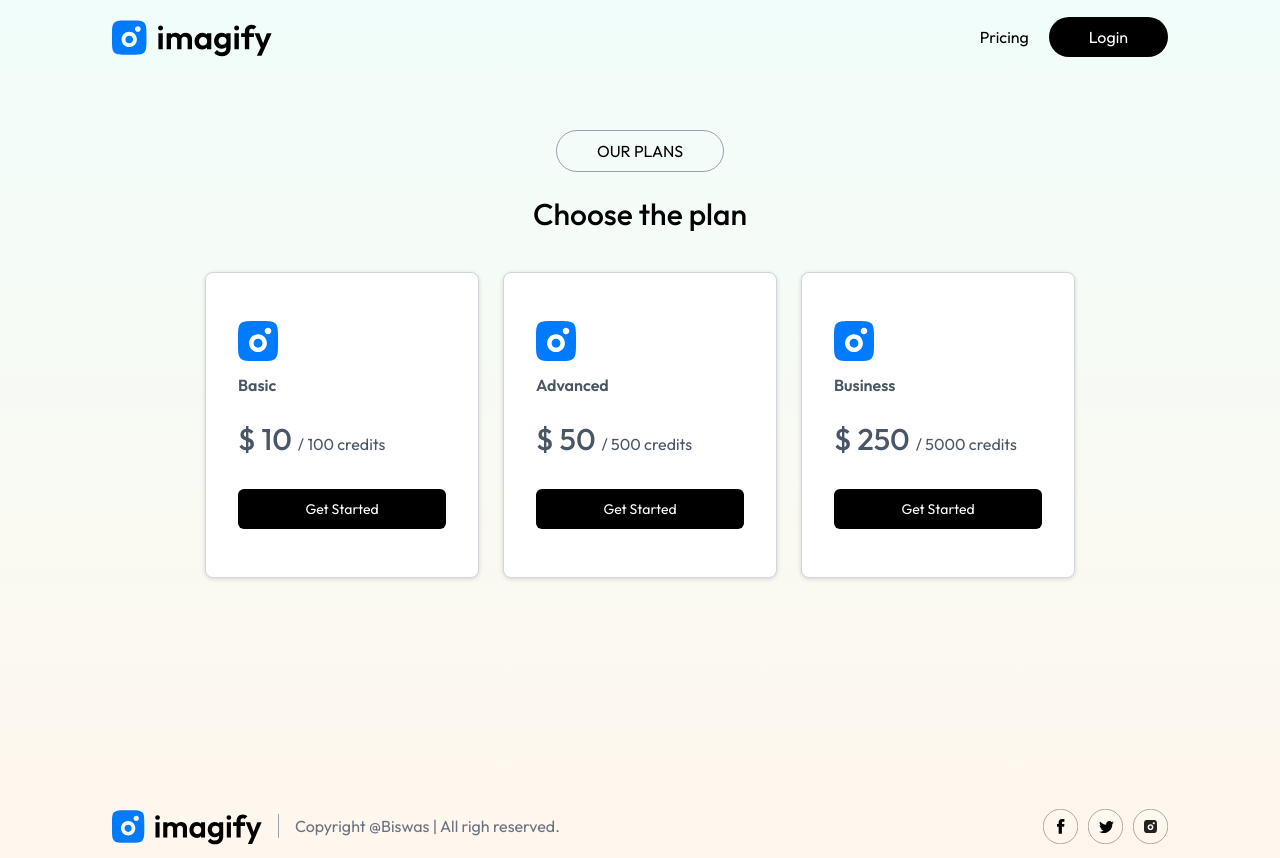
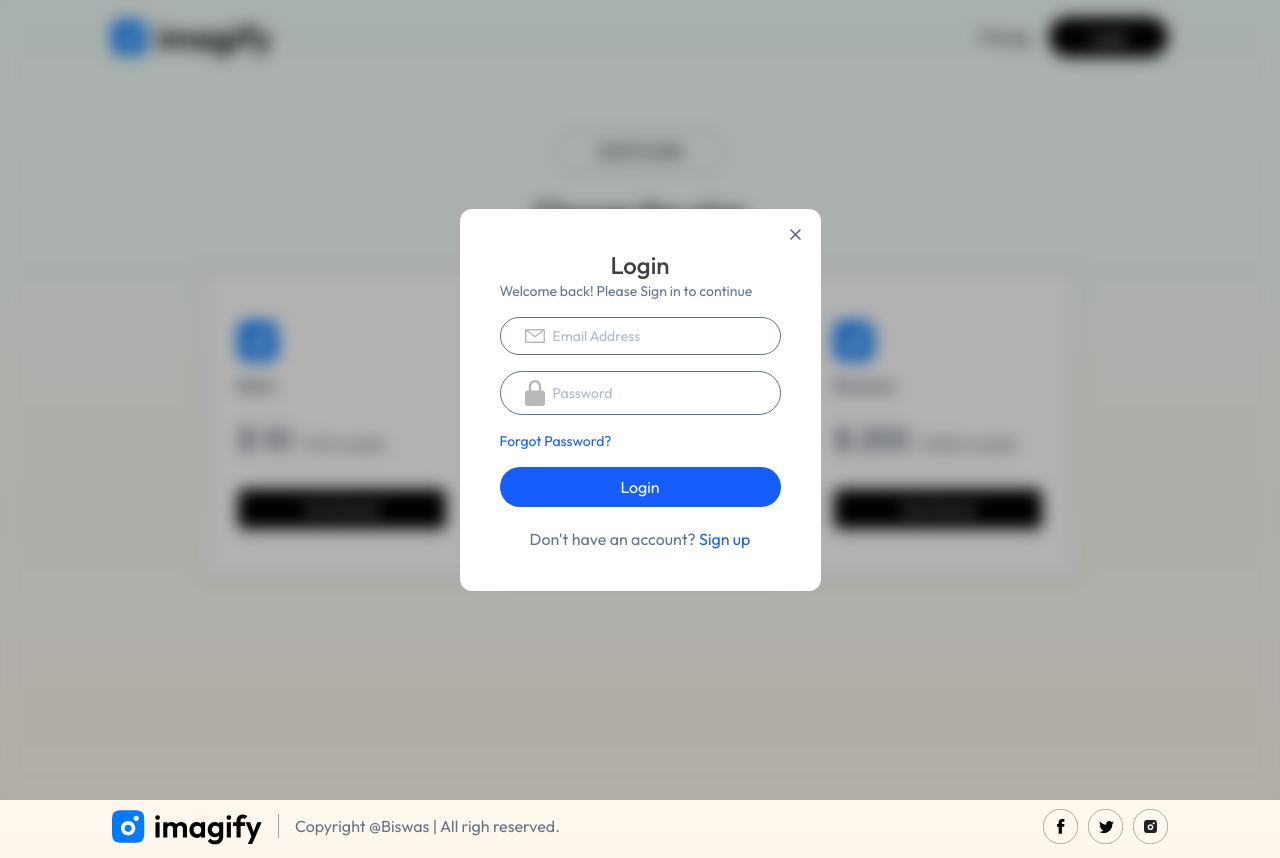
Before and after one commit to biswaslohani123/Imagify, a React (Vite) app in the folder client/: page /buy in a window 1280 px wide. Both pictures are taken after a click on the button "Login". Built offline with nearby package versions, Linux system fonts and the light colour scheme; a web font is replaced by a local one.

Commit message:
compleetd frontend

```diff
--- a/client/src/App.jsx
+++ b/client/src/App.jsx
@@ -1,4 +1,4 @@
-import React from 'react'
+import React, { useContext } from 'react'
 import { Route, Routes } from 'react-router-dom'
 import Home from './pages/Home'
 import Result from './pages/Result'
@@ -6,12 +6,21 @@ import BuyCredit from './pages/BuyCredit'
 import NavBar from './components/NavBar'
 import 'animate.css';
 import Footer from './components/Footer'
+import Login from './components/Login'
+import { AppContext } from './context/AppContext'
 
 
 const App = () => {
+
+  const {showLogin} = useContext(AppContext);
+
   return (
     <div className='px-4 sm:px-10 md:px-14 lg:px-28 min-h-screen bg-gradient-to-b from-teal-50 to-orange-50'>
       <NavBar/>
+      {
+        showLogin && <Login/>
+
+      }
       <Routes>
         <Route path='/' element={<Home/>}/>
         <Route path='/result' element={<Result/>}/>
--- /dev/null
+++ b/client/src/components/Login.jsx
@@ -0,0 +1,63 @@
+import React, { useEffect, useState } from 'react'
+import { assets } from '../assets/assets'
+import { useContext } from 'react'
+import { AppContext } from '../context/AppContext'
+
+
+const Login = () => {
+
+    const {showLogin, setShowLogin} = useContext(AppContext);
+
+     const [state, setState] = useState('Login')
+
+
+     useEffect(() => {
+        document.body.style.overflow = 'hidden'
+
+        return () => {
+
+            document.body.style.overflow = 'unset';
+        }
+     },[])
+
+  return (
+    <div className='absolute top-0 left-0 right-0 bottom-0 z-10 backdrop-blur-sm bg-black/30 flex justify-center items-center'>
+
+    <form className='relative bg-white p-10 rounded-xl text-slate-500'>
+        <h1 className='text-center text-2xl text-neutral-700 font-medium'>{state}</h1>
+        <p className='text-sm'>Welcome back! Please Sign in to continue</p>
+
+
+        {state !== 'Login' &&  <div className='border px-6 py-2 flex items-center gap-2 rounded-full mt-4'>
+            <img width={20} src={assets.profile_icon} alt="" />
+            <input className='outline-none text-sm' type="text" placeholder='Full Name' required />
+        </div> }
+
+
+
+        <div className='border px-6 py-2 flex items-center gap-2 rounded-full mt-4'>
+            <img width={20} src={assets.email_icon} alt="" />
+            <input className='outline-none text-sm' type="email" placeholder='Email Address' required />
+        </div>
+        <div className='border px-6 py-2 flex items-center gap-2 rounded-full mt-4'>
+            <img width={20} src={assets.lock_icon} alt="" />
+            <input className='outline-none text-sm' type="text" placeholder='Password' required />
+        </div>
+
+        <p className='text-sm text-blue-600 my-4 cursor-pointer'>Forgot Password?</p>
+
+        <button className='bg-blue-600 w-full text-white py-2 rounded-full cursor-pointer'>{state === 'Login' ? 'Login' : 'create account'}</button>
+
+        {
+            state === 'Login' ? <p className='mt-5 text-center'>Don't have an account? <span className='text-blue-600 cursor-pointer' onClick={(e) => setState('Sign Up')}>Sign up </span></p> :
+        <p className='mt-5 text-center'>Already have an account? <span className='text-blue-600 cursor-pointer'>Login </span></p>
+        }
+
+        <img onClick={() => setShowLogin(false)} src={assets.cross_icon} alt="" className='absolute top-5 right-5 cursor-pointer' />
+    </form>
+
+    </div>
+  )
+}
+
+export default Login
--- a/client/src/components/NavBar.jsx
+++ b/client/src/components/NavBar.jsx
@@ -5,7 +5,7 @@ import { AppContext } from '../context/AppContext'
 
 const NavBar = () => {
 
-    const {user, setUser} = useContext(AppContext)
+    const {user, setUser, setShowLogin} = useContext(AppContext)
     const navigate = useNavigate()
 
   return (
@@ -36,7 +36,7 @@ const NavBar = () => {
               :
               <div className='flex items-center gap-2 sm:gap-5'>
                 <p onClick={() => navigate('/buy')} className='cursor-pointer'>Pricing</p>
-                <button className='bg-black text-white px-10 py-2.5 rounded-3xl cursor-pointer sm:py-2'>Login</button>
+                <button onClick={() => setShowLogin(true)} className='bg-black text-white px-10 py-2.5 rounded-3xl cursor-pointer sm:py-2'>Login</button>
               </div>
             }
 
--- a/client/src/context/AppContext.jsx
+++ b/client/src/context/AppContext.jsx
@@ -5,11 +5,14 @@ export const AppContext = createContext();
 const AppContextProvider = (props) => {
 
     const [user, setUser] = useState(null);
+    const [showLogin, setShowLogin] = useState(false);
 
     const value = {
 
         user,
-        setUser
+        setUser,
+        showLogin,
+        setShowLogin
 
     }
 
```
